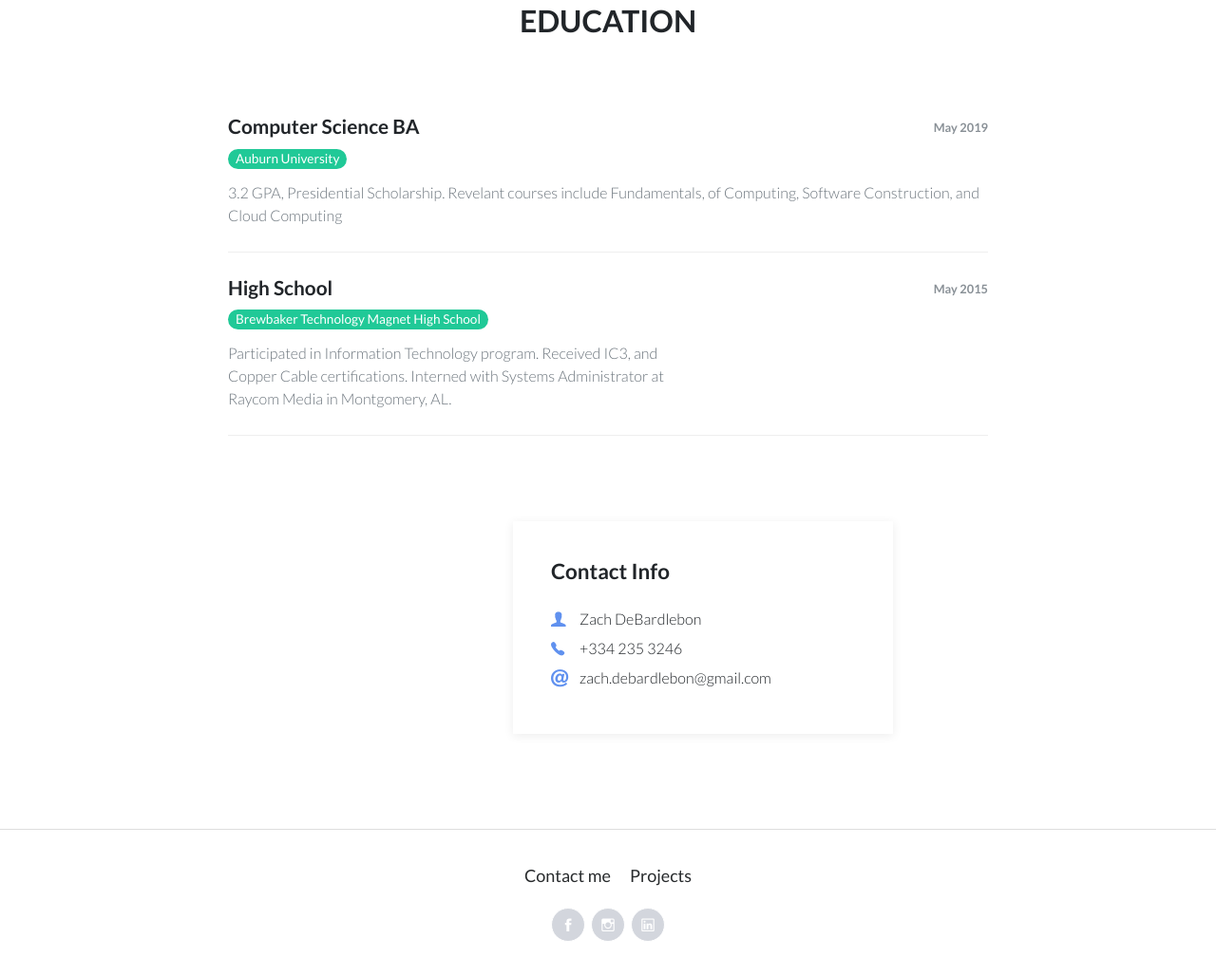
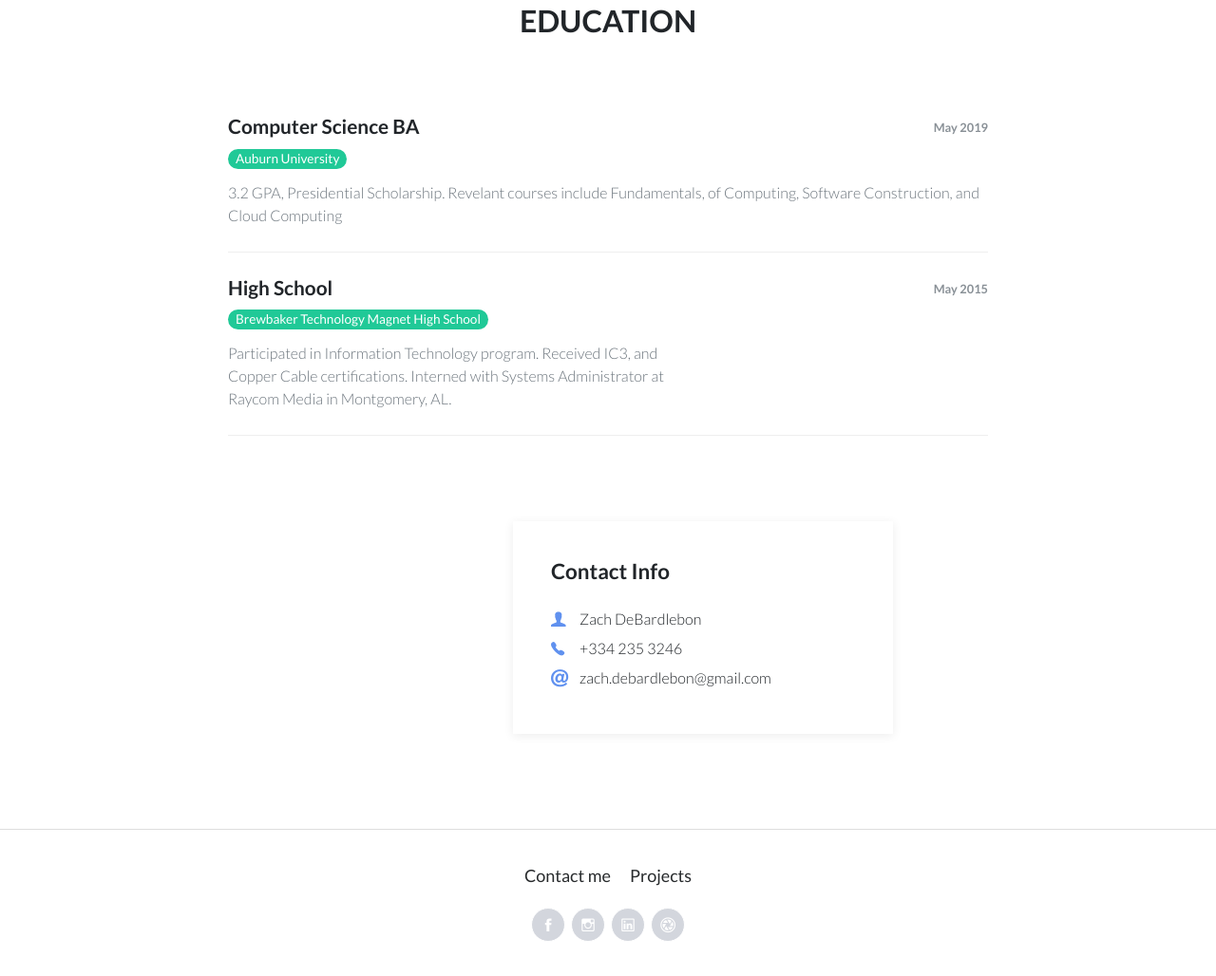
Before and after one commit to zachdebardlebon/zachdebardlebon.github.io, a plain HTML site: page cv.html in a window 1280 px wide. Shown: the part 1486-2514 px from the top of the page at 95% size. Drawn offline with nearby package versions, Linux system fonts and the light colour scheme; files whose address does not match are found by name.

Commit message:
Put correct icon back in.

```diff
--- a/cv.html
+++ b/cv.html
@@ -121,7 +121,7 @@
     <footer class="page-footer">
         <div class="container">
             <div class="links"><a href="cv.html#contact">Contact me</a><a href="projects-grid-cards.html">Projects</a></div>
-            <div class="social-icons"><a href="https://www.facebook.com/zach.debardlebon"><i class="icon ion-social-facebook"></i></a><a href="https://www.instagram.com/zach.debardlebon/"><i class="icon ion-social-instagram-outline"></i></a><a href="https://www.linkedin.com/in/zach-debardlebon-7358a8165/"><i class="icon ion-social-linkedin-outline"></i></a></div>
+            <div class="social-icons"><a href="https://www.facebook.com/zach.debardlebon"><i class="icon ion-social-facebook"></i></a><a href="https://www.instagram.com/zach.debardlebon/"><i class="icon ion-social-instagram-outline"></i></a><a href="https://www.linkedin.com/in/zach-debardlebon-7358a8165/"><i class="icon ion-social-linkedin-outline"></i></a></i></a><a href="https://vsco.co/zachdebardlebon/images/1"><i class="icon ion-aperture"></i></a></div>
         </div>
     </footer>
     <script src="assets/js/jquery.min.js"></script>
```
